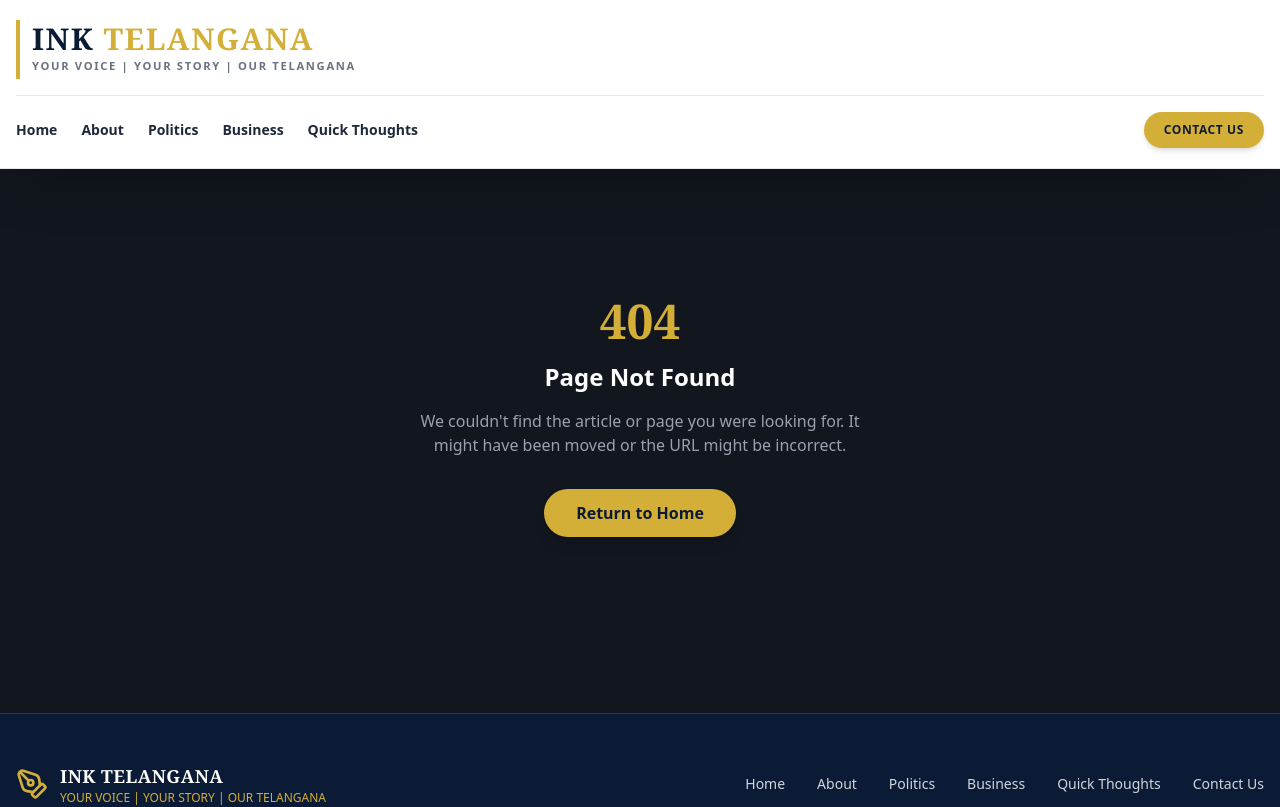
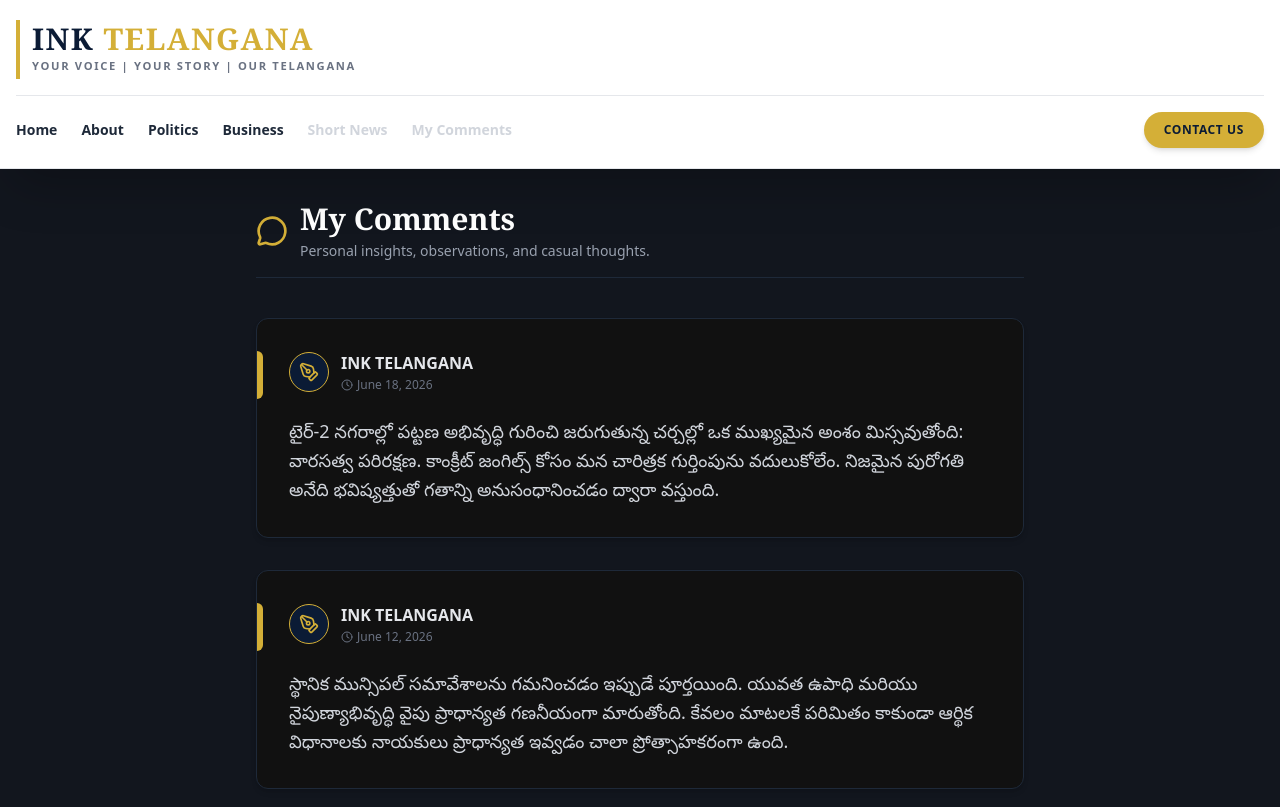
Before and after one commit to thehyderabadnow-eng/ink-telangana, a Next.js app: page /my-comments in a window 1280 px wide. Before the commit this address had no page. Shown: the top 807 px of the page. Built offline with nearby package versions, Linux system fonts and the light colour scheme.

Commit message:
feat(nav): split short news and comments
- Renamed 'Quick Thoughts' feature and route to 'Short News'
- Created new 'My Comments' page for casual, text-only insights
- Updated main navigation bar to reflect new content structure

```diff
--- a/src/app/about/page.tsx
+++ b/src/app/about/page.tsx
@@ -9,7 +9,7 @@ export default function AboutPage() {
           <Info className="w-8 h-8" /> About Ink Telangana
         </h1>
         <div className="prose prose-invert prose-lg text-gray-300 leading-relaxed">
-          <p>Welcome to my personal platform. A space dedicated to independent political analysis, business stories, and the everyday struggles of our people.</p>
+          <p>Welcome to Ink Telangana. A space dedicated to independent political analysis, business stories, and the everyday struggles of our people.</p>
           <p>In an era of fleeting headlines, Ink Telangana seeks to provide deep, analytical perspectives on the shifts shaping our state. From the grassroots challenges of agricultural reform to the booming tech corridors of our cities, we aim to tell the stories that matter.</p>
           <div className="mt-8 p-6 bg-[#0B1B35] rounded-xl border-l-4 border-[#D4AF37]">
             <p className="text-[#D4AF37] font-serif text-xl font-bold italic m-0">
--- /dev/null
+++ b/src/app/my-comments/page.tsx
@@ -0,0 +1,62 @@
+"use client";
+
+import React from 'react';
+import { MessageCircle, PenTool, Clock } from 'lucide-react';
+import { brandClasses } from '@/utils/theme';
+import { getAllNews } from '@/data';
+
+// Temporary mock data. You can move this to your @/data file later.
+
+export default function MyCommentsPage() {
+
+  const comments = getAllNews();
+
+
+  return (
+    <div className="max-w-7xl mx-auto px-4 py-8 animate-in fade-in duration-500">
+      <div className="max-w-3xl mx-auto">
+
+        {/* Page Header */}
+        <div className="flex items-center gap-3 mb-10 border-b border-gray-800 pb-4">
+          <MessageCircle className={`w-8 h-8 ${brandClasses.textGold}`} />
+          <div>
+            <h2 className="text-3xl font-serif font-bold text-white">My Comments</h2>
+            <p className="text-gray-400 text-sm mt-1">Personal insights, observations, and casual thoughts.</p>
+          </div>
+        </div>
+
+        {/* Comments Feed */}
+        <div className="space-y-8">
+          {comments.map((comment) => (
+            <div
+              key={comment.id}
+              className="bg-[#111111] border border-gray-800 rounded-xl p-8 hover:border-[#D4AF37]/50 transition-colors shadow-md relative"
+            >
+              {/* Decorative Gold Bar */}
+              <div className="absolute top-8 left-0 w-1.5 h-12 bg-[#D4AF37] rounded-r-md"></div>
+
+              {/* Comment Header */}
+              <div className="flex items-center gap-3 mb-4">
+                <div className={`w-10 h-10 rounded-full ${brandClasses.bgNavy} flex items-center justify-center border border-[#D4AF37]`}>
+                  <PenTool className="w-5 h-5 text-[#D4AF37]" />
+                </div>
+                <div>
+                  <span className="block font-bold text-gray-200">INK TELANGANA</span>
+                  <span className="text-xs text-gray-500 flex items-center gap-1 mt-0.5">
+                    <Clock className="w-3 h-3" /> {comment.date}
+                  </span>
+                </div>
+              </div>
+
+              {/* Comment Body */}
+              <p className="text-gray-300 leading-relaxed text-lg pt-2">
+                {comment.text}
+              </p>
+            </div>
+          ))}
+        </div>
+
+      </div>
+    </div>
+  );
+}
--- a/src/app/quick-thoughts/page.tsx
+++ b/src/app/short-news/page.tsx
@@ -2,11 +2,11 @@
 
 import React, { useState } from 'react';
 import { MessageSquare, PenTool, Clock, Download, Loader2, Share2, ImageIcon } from 'lucide-react';
-import { getAllThoughts } from '@/data';
+import { getAllNews } from '@/data';
 import { brandClasses } from '@/utils/theme';
 
-export default function QuickThoughtsPage() {
-  const thoughts = getAllThoughts();
+export default function ShortNewsPage() {
+  const shortNews = getAllNews();
   const [isGenerating, setIsGenerating] = useState<number | null>(null);
   const [showShareToast, setShowShareToast] = useState<boolean>(false);
 
@@ -62,7 +62,7 @@ const handleNativeShare = async (id: number, text: string) => {
       const file = new File([blob], `ink-telangana-${id}.png`, { type: 'image/png' });
 
       // Combine text and link for the share message
-      const shareText = `${text}\n\nRead more at: ${window.location.origin}/quick-thoughts`;
+      const shareText = `${text}\n\nRead more at: ${window.location.origin}/short-news`;
 
       if (navigator.share && navigator.canShare && navigator.canShare({ files: [file] })) {
         await navigator.share({
@@ -94,13 +94,13 @@ const handleNativeShare = async (id: number, text: string) => {
         <div className="flex items-center gap-3 mb-10 border-b border-gray-800 pb-4">
           <MessageSquare className={`w-8 h-8 ${brandClasses.textGold}`} />
           <div>
-            <h2 className="text-3xl font-serif font-bold text-white">Short News & Thoughts</h2>
+            <h2 className="text-3xl font-serif font-bold text-white">Short News & shortNews</h2>
             <p className="text-gray-400 text-sm mt-1">Quick, shareable updates and political commentary.</p>
           </div>
         </div>
 
         <div className="space-y-12">
-          {thoughts.map((thought) => (
+          {shortNews.map((thought) => (
             <div key={thought.id} className="flex flex-col gap-3">
 
               {/* Action Bar (OUTSIDE the capture area) */}
--- a/src/components/Footer.tsx
+++ b/src/components/Footer.tsx
@@ -24,7 +24,7 @@ export default function Footer() {
           <Link href="/about" className="hover:text-[#D4AF37] transition-colors">About</Link>
           <Link href="/?category=Politics" className="hover:text-[#D4AF37] transition-colors">Politics</Link>
           <Link href="/?category=Business" className="hover:text-[#D4AF37] transition-colors">Business</Link>
-          <Link href="/quick-thoughts" className="hover:text-[#D4AF37] transition-colors">Quick Thoughts</Link>
+          <Link href="/short-news" className="hover:text-[#D4AF37] transition-colors">Short News</Link>
           <Link href="/contact" className="hover:text-[#D4AF37] transition-colors">Contact Us</Link>
         </div>
       </div>
--- a/src/components/Navbar.tsx
+++ b/src/components/Navbar.tsx
@@ -66,7 +66,11 @@ export default function Navbar() {
           <Link href="/about" className={`hover:${brandClasses.textGold} ${pathname === '/about' ? brandClasses.textGold : 'text-gray-800'} transition-colors`}>About</Link>
           <Link href="/?category=Politics" className={`hover:${brandClasses.textGold} ${pathname === '/' && currentCategory === 'Politics' ? brandClasses.textGold : 'text-gray-800'} transition-colors`}>Politics</Link>
           <Link href="/?category=Business" className={`hover:${brandClasses.textGold} ${pathname === '/' && currentCategory === 'Business' ? brandClasses.textGold : 'text-gray-800'} transition-colors`}>Business</Link>
-          <Link href="/quick-thoughts" className={`hover:${brandClasses.textGold} ${pathname === '/quick-thoughts' ? brandClasses.textGold : 'text-gray-800'} transition-colors`}>Quick Thoughts</Link>
+          {/* Renamed to Short News */}
+          <Link href="/short-news" className="hover:text-[#D4AF37] text-gray-300 transition-colors">Short News</Link>
+
+          {/* New 'My Comments' Link */}
+          <Link href="/my-comments" className="hover:text-[#D4AF37] text-gray-300 transition-colors">My Comments</Link>
           <Link href="/contact" className={`${brandClasses.bgGold} ${brandClasses.textNavy} px-5 py-2.5 rounded-full hover:bg-yellow-500 transition-all ml-auto shadow-md font-bold text-xs uppercase tracking-wider`}>Contact Us</Link>
         </div>
       </div>
--- a/src/data/index.ts
+++ b/src/data/index.ts
@@ -1,6 +1,6 @@
 import { politicsArticles } from './politics';
 import { businessArticles } from './business';
-import { quickThoughts } from './thoughts';
+import { shortNews } from './shortnewscomments';
 
 export const getAllArticles = () => {
   // Combine all articles and sort them by ID (or you can sort by date)
@@ -11,6 +11,6 @@ export const getArticleById = (id: number) => {
   return getAllArticles().find(article => article.id === id);
 };
 
-export const getAllThoughts = () => {
-  return quickThoughts;
+export const getAllNews = () => {
+  return shortNews;
 };
--- a/src/data/thoughts.ts
+++ b/src/data/shortnewscomments.ts
@@ -1,10 +1,14 @@
-import { Thought } from '@/types';
+import { Thought } from '@/types'; // Make sure this path matches your setup
 
-export const quickThoughts: Thought[] = [
+// ---------------------------------------------------------
+// 1. SHORT NEWS (For the shareable, Way2News-style graphic cards)
+// ---------------------------------------------------------
+export const shortNews: Thought[] = [
   {
     id: 1,
     text: "టైర్-2 నగరాల్లో పట్టణ అభివృద్ధి గురించి జరుగుతున్న చర్చల్లో ఒక ముఖ్యమైన అంశం మిస్సవుతోంది: వారసత్వ పరిరక్షణ. కాంక్రీట్ జంగిల్స్ కోసం మన చారిత్రక గుర్తింపును వదులుకోలేం. నిజమైన పురోగతి అనేది భవిష్యత్తుతో గతాన్ని అనుసంధానించడం ద్వారా వస్తుంది.",
-    date: "June 18, 2026"
+    date: "June 18, 2026",
+    // imageUrl: "/images/news-1.jpg" // You can add this property later if you want specific images!
   },
   {
     id: 2,
@@ -17,3 +21,24 @@ export const quickThoughts: Thought[] = [
     date: "June 5, 2026"
   }
 ];
+
+// ---------------------------------------------------------
+// 2. MY COMMENTS (For the casual, text-only feed)
+// ---------------------------------------------------------
+export const myComments: Thought[] = [
+  {
+    id: 1,
+    text: "ఈ రోజు స్థానిక నాయకులతో జరిగిన సమావేశంలో ఒక విషయం స్పష్టమైంది. క్షేత్రస్థాయిలో ప్రజల అవసరాలకు, పైన తీసుకునే నిర్ణయాలకు మధ్య ఇంకా గ్యాప్ ఉంది. దీనిపై మరింత లోతైన విశ్లేషణ అవసరం.",
+    date: "June 20, 2026"
+  },
+  {
+    id: 2,
+    text: "హైదరాబాద్ ఐటీ కారిడార్ అభివృద్ధి అద్భుతమే, కానీ అదే సమయంలో మన గ్రామీణ ప్రాంతాల్లోని చిన్న తరహా పరిశ్రమలకు కూడా తగిన ప్రోత్సాహం దక్కాలి. అప్పుడే సమగ్ర అభివృద్ధి సాధ్యమవుతుంది.",
+    date: "June 16, 2026"
+  }
+];
+
+// HELPER FUNCTIONS (To make importing easier in your pages)
+// ---------------------------------------------------------
+export const getShortNews = () => shortNews;
+export const getMyComments = () => myComments;
```
